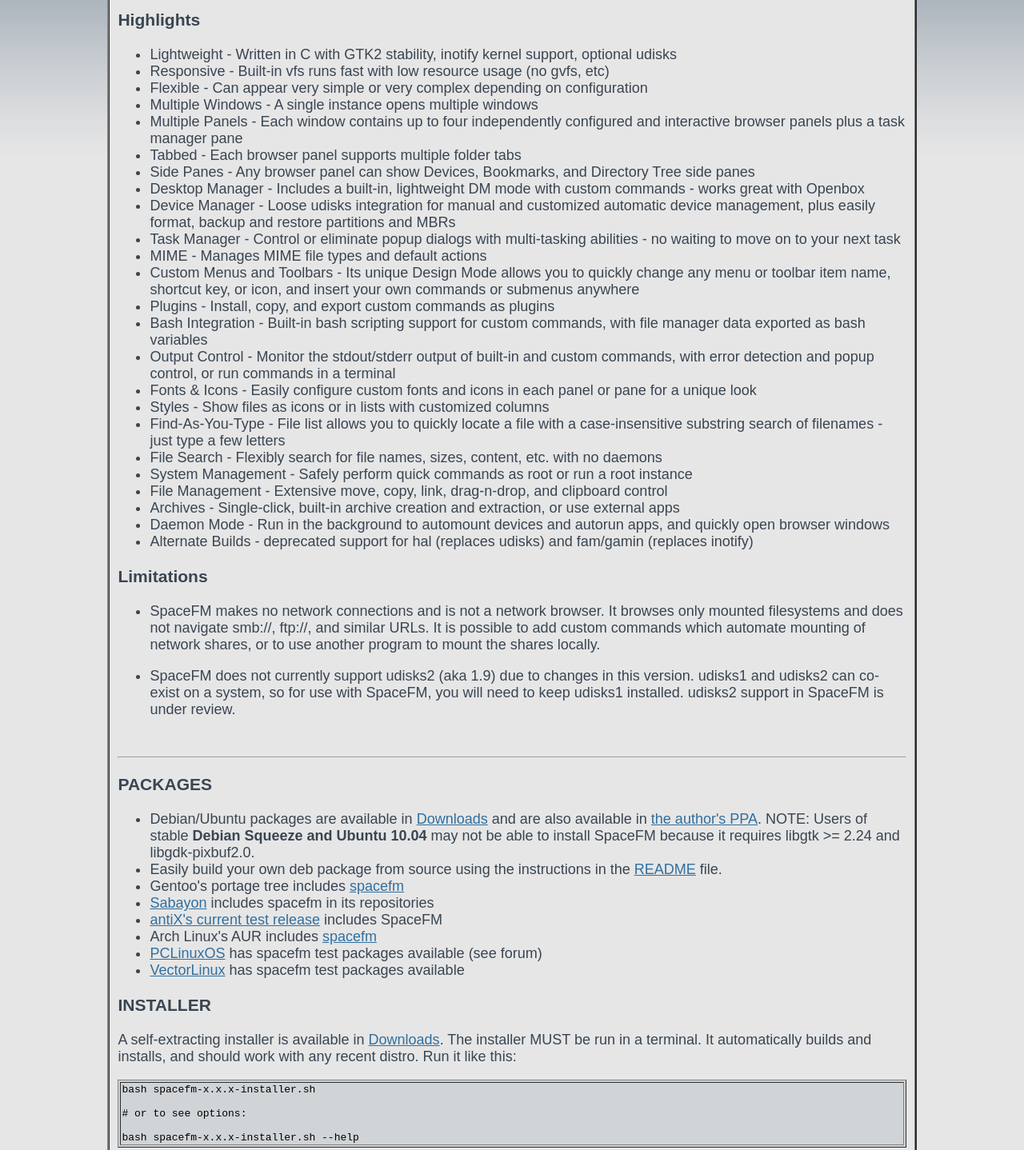
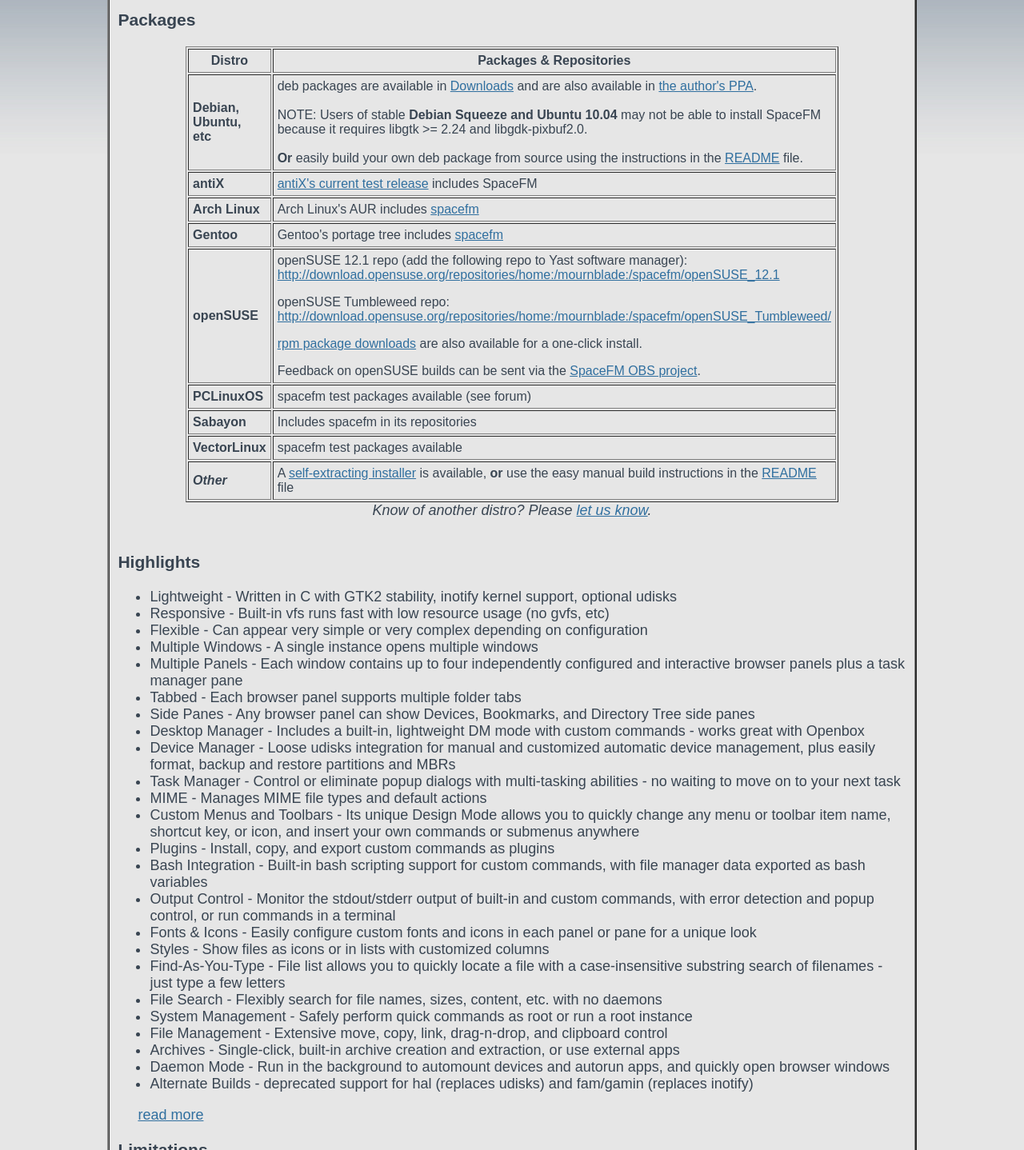
Before and after one commit to IgnorantGuru/spacefm, a plain HTML site: page index.html in a window 1280 px wide. Shown: the part 500-1938 px from the top of the page at 80% size. Drawn offline with Linux system fonts and the light colour scheme.

Commit message:
added opensuse repos

```diff
--- a/index.html
+++ b/index.html
@@ -19,9 +19,9 @@
 
 <font face="Arial" size=+1>
 <br>
-SpaceFM is a multi-panel tabbed file manager for Linux with built-in VFS, optional udisks-based device manager, customizable menu system, and bash integration.
+SpaceFM is a multi-panel tabbed file manager for Linux with built-in VFS, optional udisks-based device manager, customizable menu system, and bash integration.&nbsp;&nbsp;<a href="#highlights">read more</a>
 
-<p><b>IMPORTANT</b>  This is a test release.  Please carefully test functions before relying on them.  USE AT YOUR OWN RISK.
+<p><b>IMPORTANT</b>  This is still a test release.  Please carefully test functions before relying on them.
 
 <p>Some aspects of this project are just getting started, so please check back regularly for updates.
 <br>
@@ -37,6 +37,91 @@ SpaceFM is a multi-panel tabbed file manager for Linux with built-in VFS, option
 </ul>
 
 
+<h3>Packages</h3>
+
+<center>
+<table border=1 cellpadding="5" width="80%">
+<tr>
+	<th>Distro</th>
+	<th>Packages &amp; Repositories</th>
+</tr>
+<tr>
+<td><b>Debian,<br>Ubuntu,<br>etc</b></td>
+<td>
+	deb packages are available in <a href="https://github.com/IgnorantGuru/spacefm/tree/master/packages">Downloads</a> and are also available in <a href="http://igurublog.wordpress.com/downloads/ppa/">the author's PPA</a>.
+	<br><br>NOTE: Users of stable <b>Debian Squeeze and Ubuntu 10.04</b> may not be able to install SpaceFM because it requires libgtk >= 2.24 and libgdk-pixbuf2.0.
+	<br><br><b>Or</b> easily build your own deb package from source using the instructions in the <a href="https://github.com/IgnorantGuru/spacefm/blob/master/README">README</a> file.
+</td>
+</tr>
+
+<tr>
+<td><b>antiX<b></td>
+<td>
+	<a href="http://news.softpedia.com/news/AntiX-M12-test-2-Has-Linux-Kernel-3-2-9-256940.shtml">antiX's current test release</a> includes SpaceFM
+</td>
+</tr>
+
+<tr>
+<td><b>Arch Linux</b></td>
+<td>
+	Arch Linux's AUR includes <a href="https://aur.archlinux.org/packages.php?ID=55777">spacefm</a>
+</td>
+</tr>
+
+<tr>
+<td><b>Gentoo</b></td>
+<td>
+	Gentoo's portage tree includes <a href="http://packages.gentoo.org/package/x11-misc/spacefm">spacefm</a>
+</td>
+
+<tr>
+<td><b>openSUSE</b></td>
+<td>
+	openSUSE 12.1 repo (add the following repo to Yast software manager):<br>
+	<a href="http://download.opensuse.org/repositories/home:/mournblade:/spacefm/openSUSE_12.1/">http://download.opensuse.org/repositories/home:/mournblade:/spacefm/openSUSE_12.1</a>
+
+	<p>openSUSE Tumbleweed repo:<br>
+	<a href="http://download.opensuse.org/repositories/home:/mournblade:/spacefm/openSUSE_Tumbleweed/">http://download.opensuse.org/repositories/home:/mournblade:/spacefm/openSUSE_Tumbleweed/</a>
+
+	<p><a href="http://software.opensuse.org/search?q=spacefm&baseproject=openSUSE%3A12.1&lang=en&include_home=true&exclude_debug=true">rpm package downloads</a> are also available for a one-click install.
+
+	<p>Feedback on openSUSE builds can be sent via the <a href="https://build.opensuse.org/project/show?project=home%3Amournblade%3Aspacefm">SpaceFM OBS project</a>.
+</td>
+</tr>
+
+<tr>
+<td><b>PCLinuxOS</b></td>
+<td>
+	spacefm test packages available (see forum)
+</td>
+</tr>
+
+<tr>
+<td><b>Sabayon</b></td>
+<td>
+	Includes spacefm in its repositories
+</td>
+</tr>
+
+<tr>
+<td><b>VectorLinux</b></td>
+<td>
+	spacefm test packages available
+</td>
+</tr>
+
+<tr>
+<td><b><i>Other</i></b></td>
+<td>
+	A <a href="#installer">self-extracting installer</a> is available, <b>or</b> use the easy manual build instructions in the <a href="https://github.com/IgnorantGuru/spacefm/blob/master/README">README</a> file
+</td>
+</tr>
+</table>
+<i>Know of another distro?  Please <a href="http://igurublog.wordpress.com/contact-ignorantguru/">let us know</a>.</i>
+</center>
+
+
+<a name="highlights">&nbsp;</a>
 <h3>Highlights</h3>
 <ul>
 	<li>Lightweight -  Written in C with GTK2 stability, inotify kernel support, optional udisks
@@ -64,6 +149,7 @@ SpaceFM is a multi-panel tabbed file manager for Linux with built-in VFS, option
 	<li>Daemon Mode - Run in the background to automount devices and autorun apps, and quickly open browser windows
 	<li>Alternate Builds - deprecated support for hal (replaces udisks) and fam/gamin (replaces inotify)
 </ul>
+&nbsp;&nbsp;&nbsp;&nbsp;&nbsp;<a href="http://ignorantguru.github.com/spacefm/spacefm-manual-en.html#introduction-about">read more</a>
 <h3>Limitations</h3>
 <ul>
 	<li>SpaceFM makes no network connections and is not a network browser.  It browses only mounted filesystems and does not navigate smb://, ftp://, and similar URLs.  It is possible to add custom commands which automate mounting of network shares, or to use another program to mount the shares locally.
@@ -74,27 +160,10 @@ SpaceFM is a multi-panel tabbed file manager for Linux with built-in VFS, option
 <br>
 <hr>
 
-<h3>PACKAGES</h3>
 
-<ul>
-	<li>Debian/Ubuntu packages are available in <a href="https://github.com/IgnorantGuru/spacefm/tree/master/packages">Downloads</a> and are also available in <a href="http://igurublog.wordpress.com/downloads/ppa/">the author's PPA</a>.  NOTE: Users of stable <b>Debian Squeeze and Ubuntu 10.04</b> may not be able to install SpaceFM because it requires libgtk >= 2.24 and libgdk-pixbuf2.0.
 
-	<li>Easily build your own deb package from source using the instructions in the <a href="https://github.com/IgnorantGuru/spacefm/blob/master/README">README</a> file.
-
-	<li>Gentoo's portage tree includes <a href="http://packages.gentoo.org/package/x11-misc/spacefm">spacefm</a>
-
-	<li><a href="http://www.sabayon.org/">Sabayon</a> includes spacefm in its repositories
-
-	<li><a href="http://news.softpedia.com/news/AntiX-M12-test-2-Has-Linux-Kernel-3-2-9-256940.shtml">antiX's current test release</a> includes SpaceFM
-
-	<li>Arch Linux's AUR includes <a href="https://aur.archlinux.org/packages.php?ID=55777">spacefm</a>
-
-	<li><a href="http://www.pclinuxos.com/">PCLinuxOS</a> has spacefm test packages available (see forum)
-
-	<li><a href="http://vectorlinux.com/">VectorLinux</a> has spacefm test packages available
-</ul>
-
-<p><h3>INSTALLER</h3>
+<a name="installer">&nbsp;</a>
+<p><h3>Installer</h3>
 
 <p>A self-extracting installer is available in <a href="https://github.com/IgnorantGuru/spacefm/tree/master/packages">Downloads</a>.  The installer MUST be run in a terminal.  It automatically builds and installs, and should work with any recent distro.  Run it like this:
 <p>
@@ -129,7 +198,7 @@ SpaceFM Icons &amp; Logo by Goran Simovic (C) 2012<br>
 	</td>
 -->
 	<td>
-		<div align="left"><i>Updated 2012-03-17</i></div>
+		<div align="left"><i>Updated 2012-03-27</i></div>
 	</td>
 	<td>
 		<div align="right"><a href="http://igurublog.wordpress.com/contact-ignorantguru/">Contact</a></div>
```
